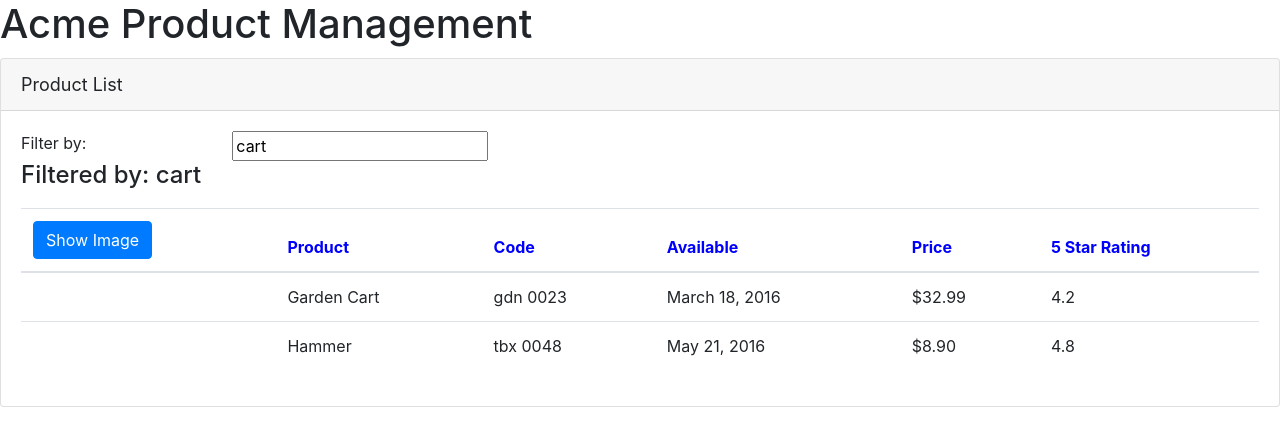
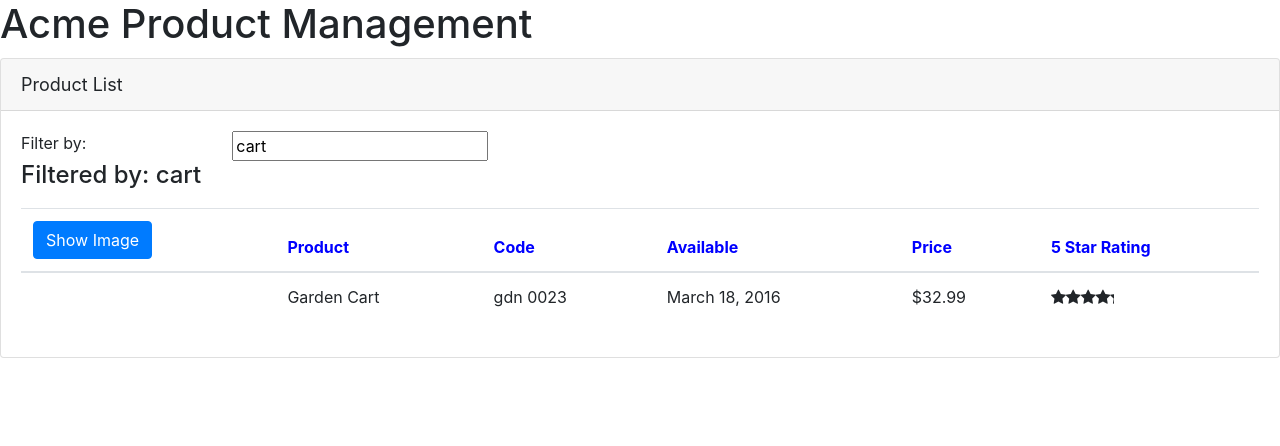
Before and after one commit to Gagulo/APM, an Angular app: page / in a window 1280 px wide. Shown: the top 446 px of the page. Built offline with nearby package versions, Linux system fonts and the light colour scheme.

Commit message:
Nested Component/ Input & Output decorators

```diff
--- a/src/app/app.module.ts
+++ b/src/app/app.module.ts
@@ -4,12 +4,14 @@
 import { AppComponent } from './app.component';
 import { ProductListComponent } from './products/product-list.component';
 import { ConvertToSpacesPipe } from './shared/convert-to-spaces.pipe';
+import { StarComponent } from './shared/star.component';
 
 @NgModule({
   declarations: [
     AppComponent,
     ProductListComponent,
-    ConvertToSpacesPipe
+    ConvertToSpacesPipe,
+    StarComponent
   ],
   imports: [
     BrowserModule,
--- a/src/app/products/product-list.component.html
+++ b/src/app/products/product-list.component.html
@@ -33,7 +33,7 @@
                     </tr>
                 </thead>
                 <tbody>
-                    <tr *ngFor='let product of products'>
+                    <tr *ngFor='let product of filteredProducts'>
                         <td>
                             <img *ngIf='showImage'
                                 [src]='product.imageUrl'
@@ -45,7 +45,8 @@
                         <td>{{ product.productCode | lowercase | ConvertToSpaces: '-' }}</td>
                         <td>{{ product.releaseDate }}</td>
                         <td>{{ product.price | currency:'USD':'symbol':'1.2-2'}}</td>
-                        <td>{{ product.starRating }}</td>
+                        <td><pm-star [rating]='product.starRating'
+                                    (ratingClicked)='onRatingClicked($event)'></pm-star></td>
                     </tr>
                 </tbody>
             </table>
--- a/src/app/products/product-list.component.ts
+++ b/src/app/products/product-list.component.ts
@@ -12,7 +12,18 @@
     imageWidth: number = 50;
     imageMargin: number = 2;
     showImage: boolean = false;
-    listFilter: string = 'cart';
+
+    _listFilter: string;
+    get listFilter(): string {
+    return this._listFilter;
+  }
+    set listFilter(value: string) {
+    this._listFilter = value;
+    this.filteredProducts=this.listFilter ? this.performFilter(this.listFilter) : this.products;
+  }
+
+    filteredProducts: IProduct[];
+
     products: IProduct[] = [
             {
               "productId": 2,
@@ -36,6 +47,20 @@
             }
     ];
 
+    constructor() {
+      this.filteredProducts = this.products;
+      this.listFilter = 'cart';
+    }
+
+    onRatingClicked(message: string): void {
+      this.pageTitle = 'Product List: ' + message;
+    }
+
+    performFilter(filterBy: string): IProduct[] {
+      filterBy = filterBy.toLocaleLowerCase();
+      return this.products.filter((products: IProduct) =>
+              products.productName.toLocaleLowerCase().indexOf(filterBy) !== -1);
+    }
     toggleImage():void {
       this.showImage = !this.showImage;
     }
--- a/src/app/shared/star.component.html
+++ b/src/app/shared/star.component.html
@@ -1,6 +1,7 @@
 <div class="crop"
      [style.width.px]="starWidth"
-     [title]="rating">
+     [title]="rating"
+     (click)="onClick()">
   <div style="width: 75px">
     <span class="fa fa-star"></span>
     <span class="fa fa-star"></span>
--- /dev/null
+++ b/src/app/shared/star.component.ts
@@ -0,0 +1,26 @@
+import { Component, OnChanges, Input, EventEmitter, Output } from '@angular/core';
+
+
+@Component({
+    selector: 'pm-star',
+    templateUrl: './star.component.html',
+    styleUrls: ['./star.component.css']
+})
+export class StarComponent implements OnChanges {
+    @Input() rating: number;
+    starWidth: number;
+    @Output() ratingClicked: EventEmitter<string> =
+        new EventEmitter<string>();
+
+    onClick(): void {
+        this.ratingClicked.emit(`The rating ${this.rating} was clicked`);
+    }
+
+    private newMethod(): string {
+        return 'pm-star';
+    }
+
+    ngOnChanges(): void {
+        this.starWidth = this.rating * 75 / 5;
+    }
+}
```
